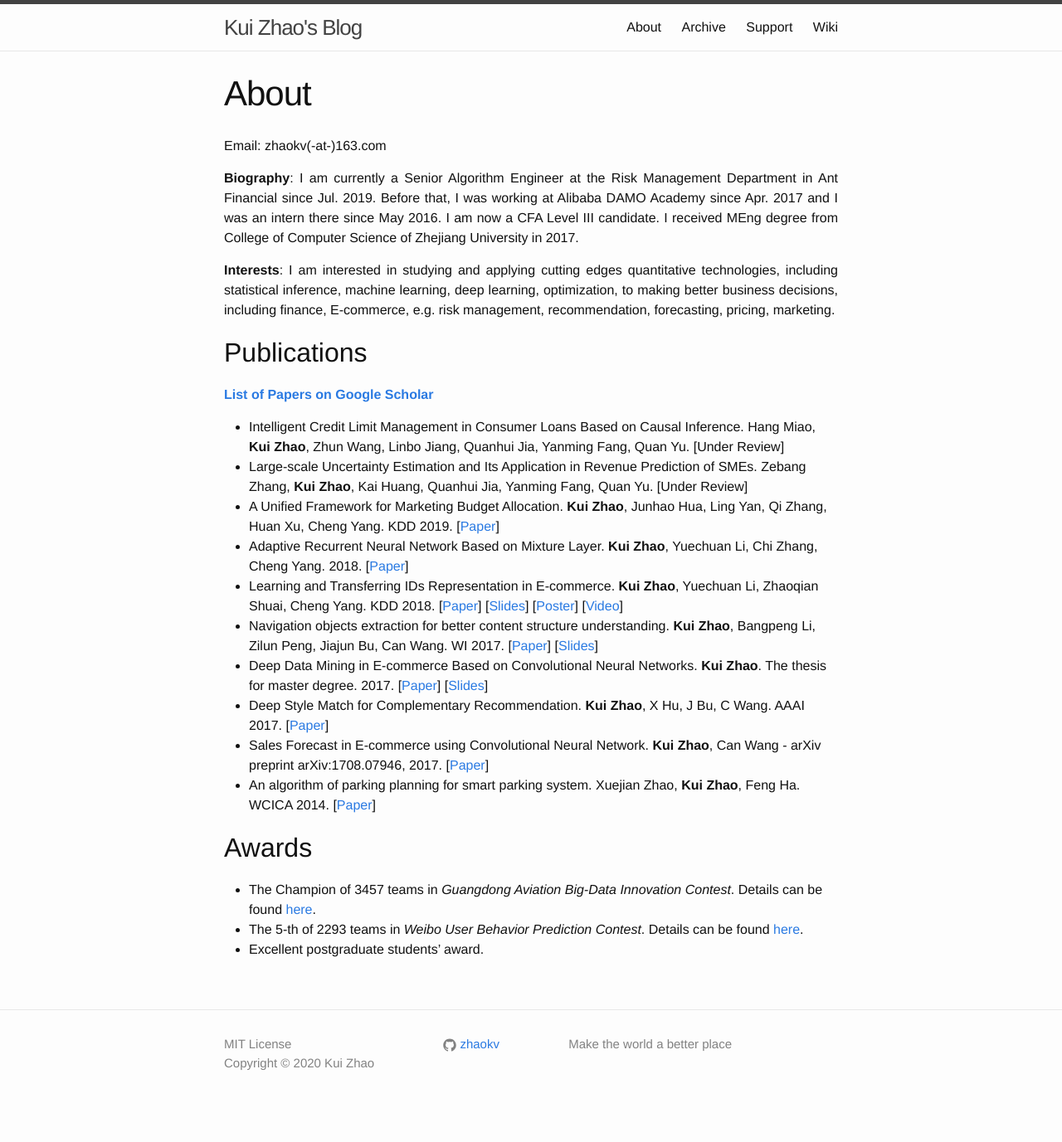
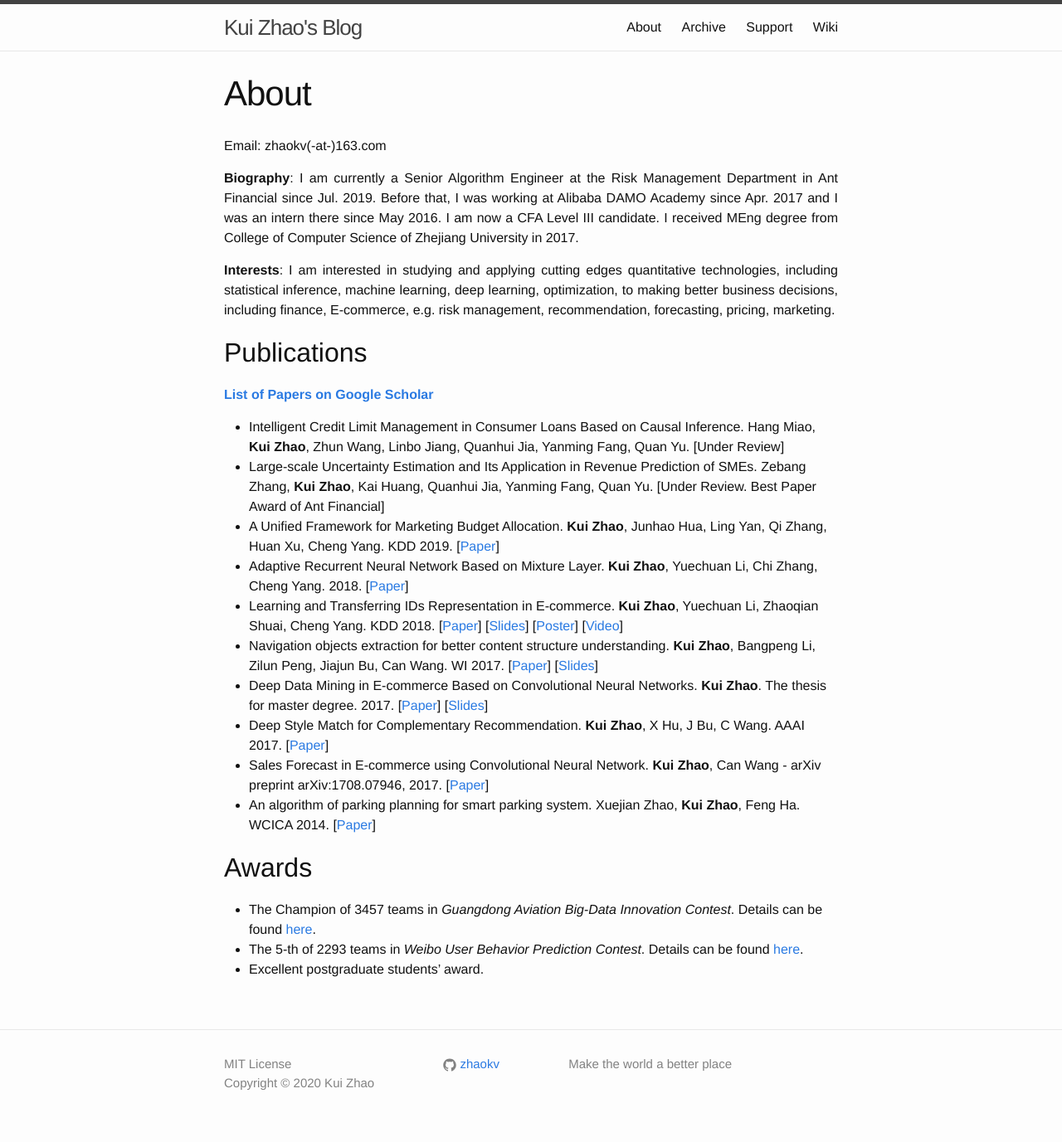
Before and after one commit to zhaokv/zhaokv.github.io, a Jekyll site: the page built from about.md, in a window 1280 px wide. Shown: the whole page at 83% size. Built offline with Jekyll 4.4.1, drawn with Linux system fonts in a browser that asks for light colours; comment, search, counter and statistics services are not loaded; before the commit the page ends 1353 px from its top, so only the background shows below that.

Commit message:
update about

```diff
--- a/about.md
+++ b/about.md
@@ -14,7 +14,7 @@
 [**List of Papers on Google Scholar**](https://scholar.google.com/citations?user=fm2rVwsAAAAJ)
 
 - Intelligent Credit Limit Management in Consumer Loans Based on Causal Inference. Hang Miao, **Kui Zhao**, Zhun Wang, Linbo Jiang, Quanhui Jia, Yanming Fang, Quan Yu. [Under Review]
-- Large-scale Uncertainty Estimation and Its Application in Revenue Prediction of SMEs. Zebang Zhang, **Kui Zhao**, Kai Huang, Quanhui Jia, Yanming Fang, Quan Yu. [Under Review]
+- Large-scale Uncertainty Estimation and Its Application in Revenue Prediction of SMEs. Zebang Zhang, **Kui Zhao**, Kai Huang, Quanhui Jia, Yanming Fang, Quan Yu. [Under Review. Best Paper Award of Ant Financial]
 - A Unified Framework for Marketing Budget Allocation. **Kui Zhao**, Junhao Hua, Ling Yan, Qi Zhang, Huan Xu, Cheng Yang. KDD 2019. [[Paper](https://arxiv.org/abs/1902.01128)]
 - Adaptive Recurrent Neural Network Based on Mixture Layer. **Kui Zhao**, Yuechuan Li, Chi Zhang, Cheng Yang. 2018. [[Paper](https://arxiv.org/abs/1801.08094)]
 - Learning and Transferring IDs Representation in E-commerce. **Kui Zhao**, Yuechuan Li, Zhaoqian Shuai, Cheng Yang. KDD 2018. [[Paper](https://dl.acm.org/citation.cfm?id=3219855)] [[Slides](/assets/doc/kdd18_slides.pdf)] [[Poster](/assets/doc/kdd18_poster.pdf)] [[Video](https://www.kdd.org/kdd2018/accepted-papers/view/learning-and-transferring-ids-representation-in-e-commerce)]
```
